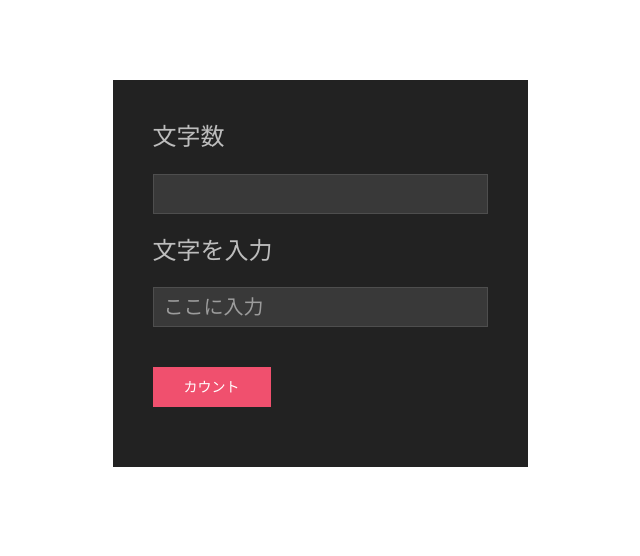
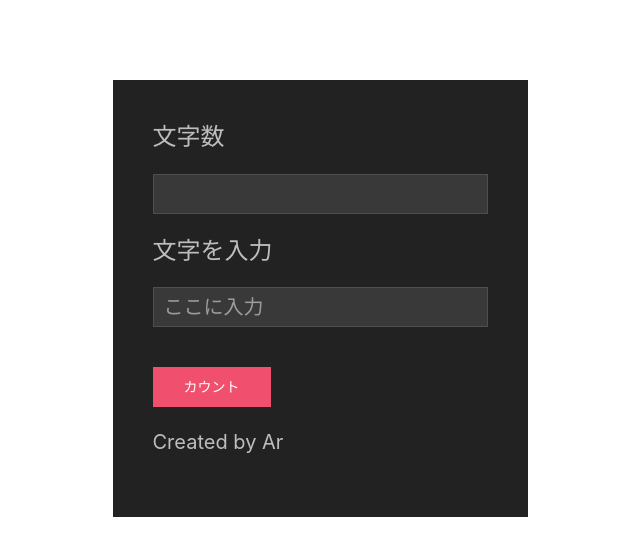
Before and after one commit to 183x/7, a plain HTML site: page index.html in a window 1280 px wide. Shown: the whole page, without its empty margins (320-960 px from the left). Drawn offline with nearby package versions, Linux system fonts and the light colour scheme.

Commit message:
Update index.html

```diff
--- a/index.html
+++ b/index.html
@@ -56,6 +56,7 @@ function strCount() {
 
       <p uk-margin>
         <button class="uk-button uk-button-danger" onclick="strCount()">カウント</button>
+	      <p>Created by Ar</p>
       </p>
 
     </div>
```
